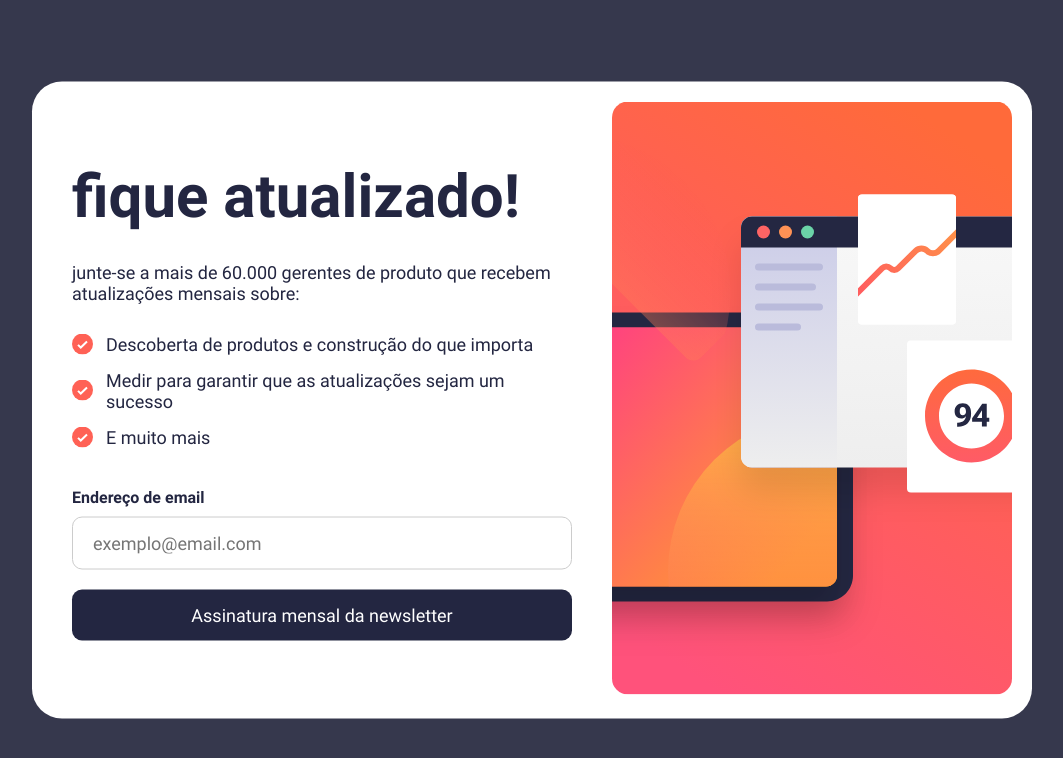
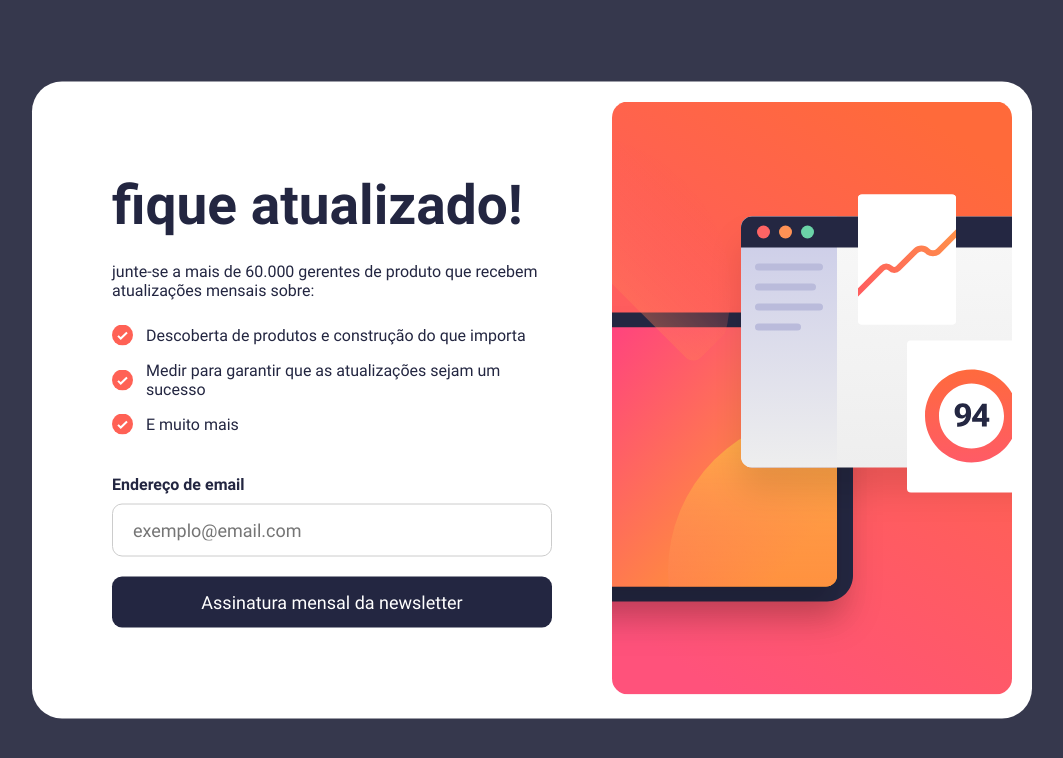
Before and after one commit to MRPollar/news_letter, a React (Create React App) app: page /#/ in a window 1280 px wide. Shown: the top 758 px of the page, without its empty margins (108-1171 px from the left). Built offline with nearby package versions, Linux system fonts and the light colour scheme.

Commit message:
correções de acessibilidade e estilo

```diff
--- a/src/components/Form.jsx
+++ b/src/components/Form.jsx
@@ -20,10 +20,10 @@ export default function Form(){
     }
 
     return(
-        <form onSubmit={handleSubmit}>
-            <label role='email' htmlFor=""><span>Endereço de email</span>{error ? <span class="err-message">e-mail válido necessário</span> : ''}</label>
-            <input role='input' onChange={handleEmail} className={error ? 'error': ''} type="text" placeholder="exemplo@email.com" defaultValue={email}/>
-            <button type="submit" role="button">Assinatura mensal da newsletter</button>
+        <form aria-label="registrar email" onSubmit={handleSubmit}>
+            <label htmlFor="email"><span>Endereço de email</span>{error ? <span role="alert" class="err-message">e-mail válido necessário</span> : ''}</label>
+            <input id='email' aria onChange={handleEmail} className={error ? 'error': ''} type="text" placeholder="exemplo@email.com" defaultValue={email}/>
+            <button type="submit">Assinatura mensal da newsletter</button>
         </form>
     )
 }
--- a/src/routes/Home.jsx
+++ b/src/routes/Home.jsx
@@ -22,18 +22,18 @@ export default function Home(){
     return(
         <>
             { registered ? <Navigate to="/registered"/> : ''}
-            <div class="form-card">
+            <div role="main" class="form-card">
                 <div className="message">
-                    <h1 role="titulo">fique atualizado!</h1>
-                    <p role="chamada">junte-se a mais de 60.000 gerentes de produto que recebem atualizações mensais sobre:</p>
-                    <ul role="serviços">
-                        {lista.map((linha,index) => <li key={index}><img src={iconList} alt=""/>{linha}</li>)}
+                    <h1>fique atualizado!</h1>
+                    <p>junte-se a mais de 60.000 gerentes de produto que recebem atualizações mensais sobre:</p>
+                    <ul role="tablist">
+                        {lista.map((linha,index) => <li role="tab" key={index}><img src={iconList} alt=""/>{linha}</li>)}
                     </ul>
                     <Form/>
                 </div>
                 <div className="background-form">
-                    <img role="banner" className="bacground-form-desktop" src={desktop} alt=""/>
-                    <img role="banner" className="bacground-form-mobile" src={mobile} alt=""/>
+                    <img className="bacground-form-desktop" src={desktop} alt=""/>
+                    <img className="bacground-form-mobile" src={mobile} alt=""/>
                 </div>
             </div>
         </>
--- a/src/style/formCard.css
+++ b/src/style/formCard.css
@@ -15,12 +15,12 @@
 }
 
 .form-card .message{
-    padding: 20px 40px 20px 20px;
+    padding: 20px 60px;
 }
 
 .form-card .message h1,
 .form-card .message p{
-    margin-bottom: 30px;
+    margin-bottom: 25px;
 }
 
 .form-card .message h1{
@@ -35,7 +35,7 @@
 
 .form-card .message p,
 .form-card .message ul li{
-    font-size: 18px;
+    font-size: 16px;
 }
 
 .form-card .message ul li{
--- a/src/style/index.css
+++ b/src/style/index.css
@@ -23,7 +23,7 @@
     --bgErr: rgb(255, 232, 230);
 
     --radius: 30px;
-    --fontSizeTitle: 60px;
+    --fontSizeTitle: 55px;
 
     --hoverColor: rgb(253,79,118);
     --hoverGradient: linear-gradient(90deg, rgba(253,79,118,1) 34%, rgba(254,105,60,1) 80%);
```
